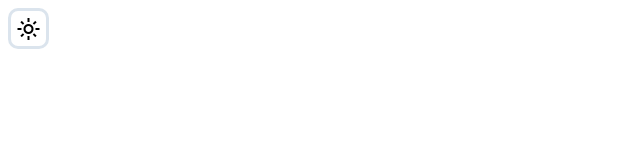
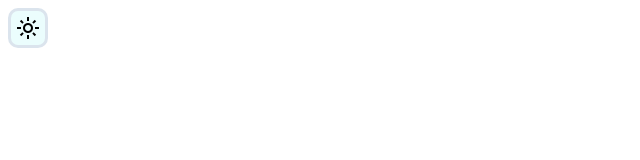
Before and after one commit to luisArthurRodriguesDaSilva/exercicios-trybe, a plain HTML site: page index.html in a window 1280 px wide. Shown: the full height of the page, 0-640 px from the left. Drawn offline with nearby package versions, Linux system fonts and the light colour scheme.

Commit message:
button version

```diff
--- a/index.html
+++ b/index.html
@@ -12,7 +12,7 @@
 <body>
 
     <div id="container-dark-light">
-        <a class="material-symbols-outlined" id = dark-light>light_mode </a>
+        <button class="material-symbols-outlined" id = dark-light>light_mode </button>
     </div>
 
 </body>
--- a/style.css
+++ b/style.css
@@ -4,11 +4,12 @@ body{
 }
 
 #dark-light{
-  height: 35px;
-  width: 35px;
+  height: 40px;
+  width: 40px;
   display: grid;
   align-items: center;
   justify-content: center;
+  background-color: #93f0f02f;
   border: 3px solid #dbe4ed;
   border-radius:10px ;
 }
```
